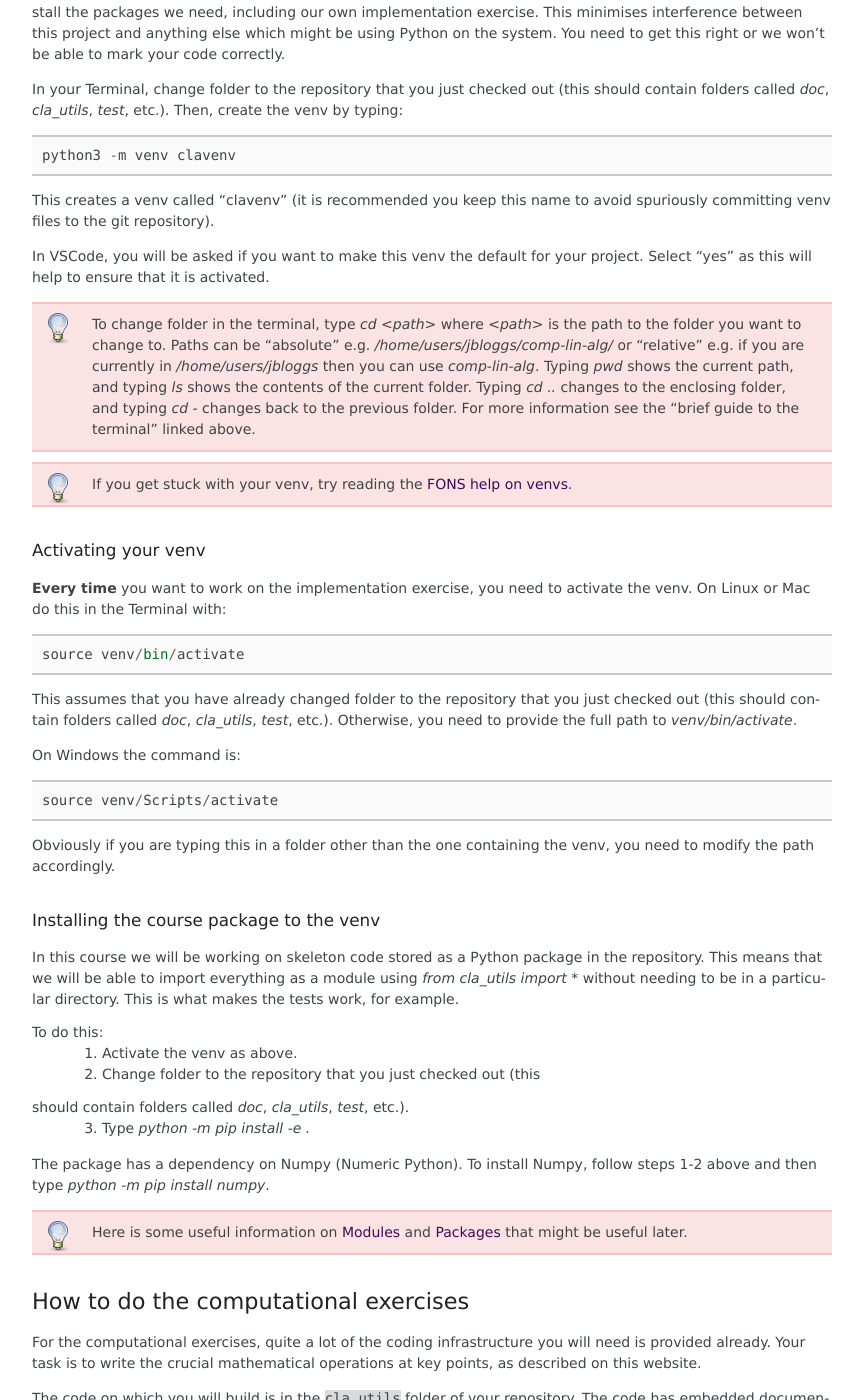
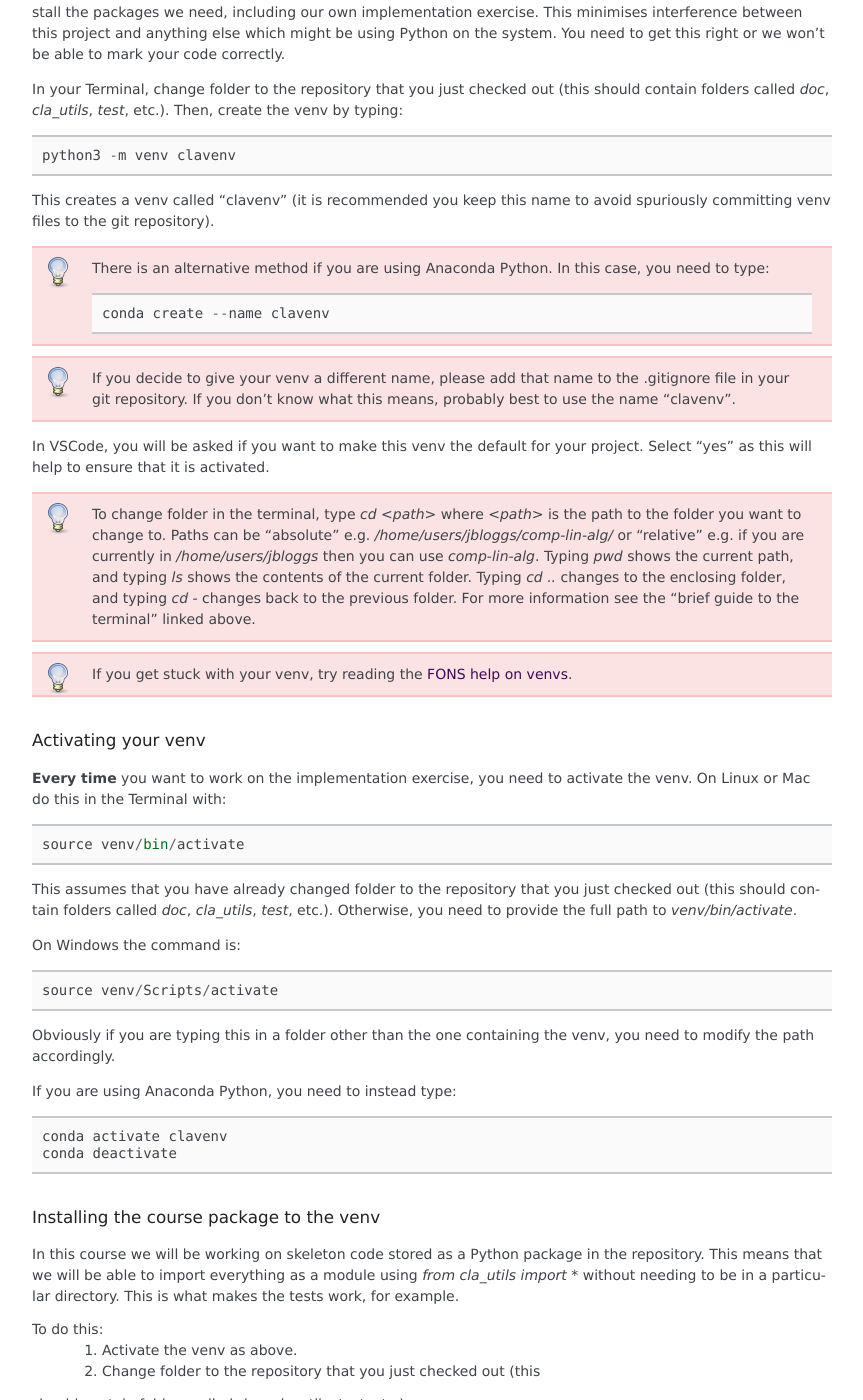
Before and after one commit to comp-lin-alg/comp-lin-alg-course, a Sphinx documentation site: the page built from doc/source/exercises.rst, in a window 1280 px wide and 1400 px high, scrolled down 3710 px. Shown: the whole window, without its empty margins (163-1026 px from the left). Built offline with Sphinx 7.4.7, drawn with Linux system fonts in a browser that asks for light colours; pages that are not in the unit, such as notebooks, are missing from menus; some of the changed text lies outside the part shown.

Commit message:
connor correx

```diff
--- a/doc/source/exercises.rst
+++ b/doc/source/exercises.rst
@@ -253,6 +253,20 @@ checked out (this should contain folders called `doc`, `cla_utils`,
 This creates a venv called "clavenv" (it is recommended you keep this
 name to avoid spuriously committing venv files to the git repository).
 
+.. hint::
+
+   There is an alternative method if you are using Anaconda Python. In
+   this case, you need to type::
+
+     conda create --name clavenv
+
+.. hint::
+
+   If you decide to give your venv a different name, please add that
+   name to the .gitignore file in your git repository. If you don't
+   know what this means, probably best to use the name "clavenv".
+
+
 In VSCode, you will be asked if you want to make this venv the default
 for your project. Select "yes" as this will help to ensure that it is
 activated.
@@ -293,6 +307,11 @@ On Windows the command is::
 
 Obviously if you are typing this in a folder other than the one
 containing the venv, you need to modify the path accordingly.
+
+If you are using Anaconda Python, you need to instead type::
+
+  conda activate clavenv
+  conda deactivate
 
 Installing the course package to the venv
 -----------------------------------------
```
Also changed, not shown: other parts of doc/source/exercises.rst (+4 -4 lines).
